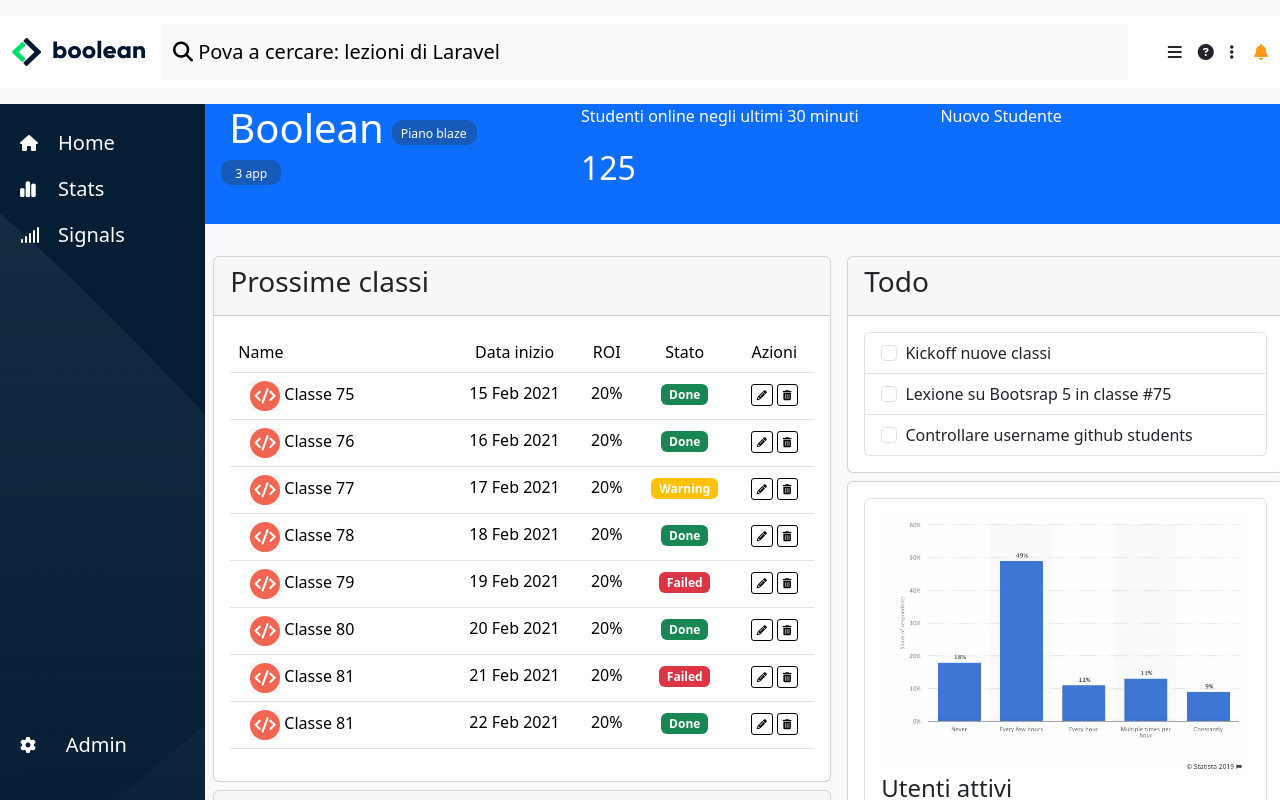
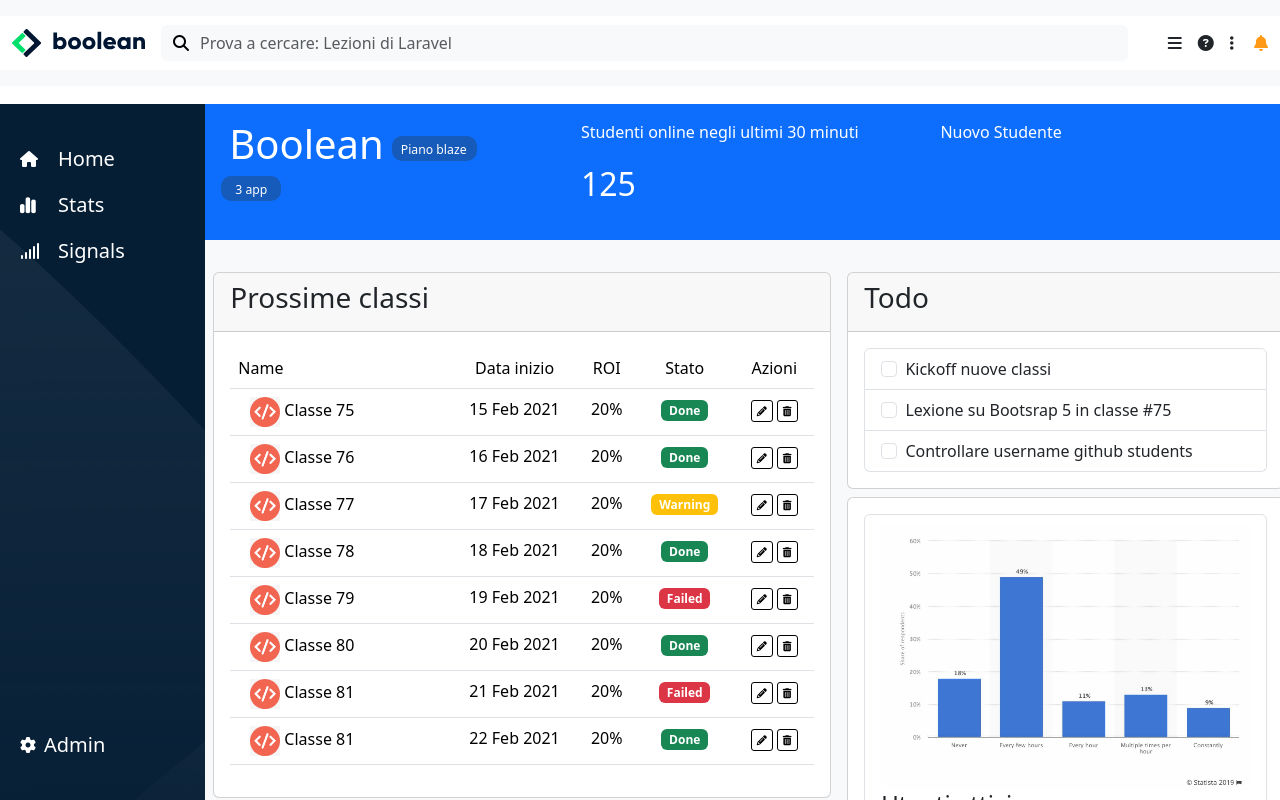
Before and after one commit to estherpinos/html-css-bootstrap-dashboard, a plain HTML site: page index.html in a window 1280 px wide. Drawn offline with nearby package versions, Linux system fonts and the light colour scheme.

Commit message:
Edit [search bar and add lent]

```diff
--- a/css/style.css
+++ b/css/style.css
@@ -20,8 +20,8 @@
 }
 
 .menu-left, .contents-dashboard{
-  height: calc(100vh - 88px);
-  margin-top: 88px;
+  height: calc(100vh - 104px);
+  margin-top: 104px;
 }
 
 .menu-house i, .menu-stats i, .menu-signals i{
--- a/index.html
+++ b/index.html
@@ -22,19 +22,18 @@
   <header>
     <nav class="navbar py-3 bg-light d-xxl-inline-block flex-nowrap fixed-top  ">
       <div class="container-fluid d-flex justify-content-between bg-white py-2 ">
-        <a class="navbar-brand logo">
+        <a class="navbar-brand logo d-flex align-items-center ">
           <img class="d-lg-none " src="img/img/mobile-logo.png" alt="">
           <img class="d-none d-lg-block " src="img/img/logo.svg" alt="">
         </a>
         <!-- SEARCH BAR -->
-        <nav class="navbar bg-light border-3 w-100 ">
-          <div class="container-fluid">
-            <a class="navbar-brand" href="#">
-              <i class="fa-solid fa-magnifying-glass" style="color: #000000;"></i>
-              Pova a cercare: lezioni di Laravel
-            </a>
-          </div>
-        </nav>
+
+            <div class="input-group">
+              <span class="input-group-text bg-light border-0 " id="basic-addon1"><i class="fa-solid fa-magnifying-glass" style="color: #000000;"></i></span>
+              <input type="text" class="form-control bg-light border-0 px-0" placeholder="Prova a cercare: Lezioni di Laravel" aria-label="Username" aria-describedby="basic-addon1">
+            </div>
+
+
 
         <div class="menu-navbar d-flex align-items-center">
           <ul class="d-inline-block d-flex align-items-center justify-content-between mb-0 mx0 px0">
@@ -76,7 +75,7 @@
           </div>
         </div>
         <div class="admin-bar-left px-3 ">
-          <div class="admin-menu d-flex flex-row align-items-center justify-content-between w-75 my-3  ">
+          <div class="admin-menu d-flex flex-row align-items-center w-75 my-3  ">
             <i class="fa-solid fa-gear" style="color: #ffffff;"></i><span class=" px-2 text-white d-none d-md-block fs-5">Admin</span>
           </div>
         </div>
@@ -85,8 +84,8 @@
       <!-- CONTENTS DASHBOARD -->
 
       <!-- BAR BLUE -->
-      <div class="contents-dashboard  col-11 col-md-10 p-0 ">
-        <section id="blue-bar-top" class="bg-primary p-3  ">
+      <div class="contents-dashboard col-11 col-md-10 p-0 ">
+        <section id="blue-bar-top" class="bg-primary p-3">
           <div class="row row-cols-1 row-cols-md-3 ">
             <div class="logo-boolean">
               <div class="d-flex flex-row flex-nowrap align-items-center ">
```
